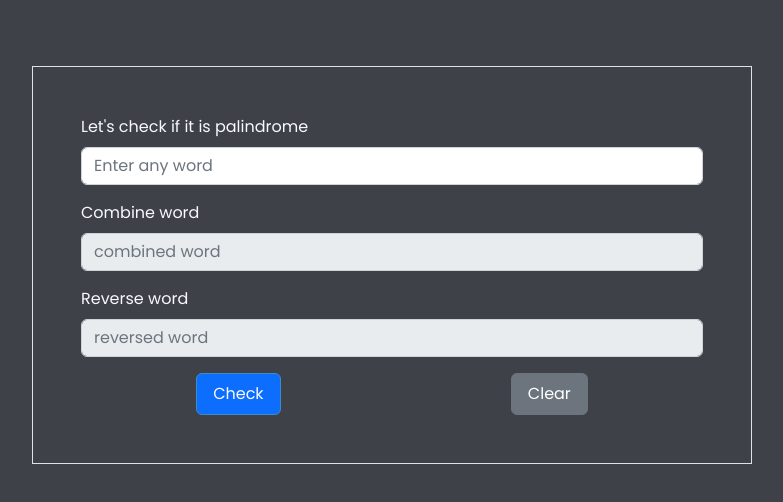
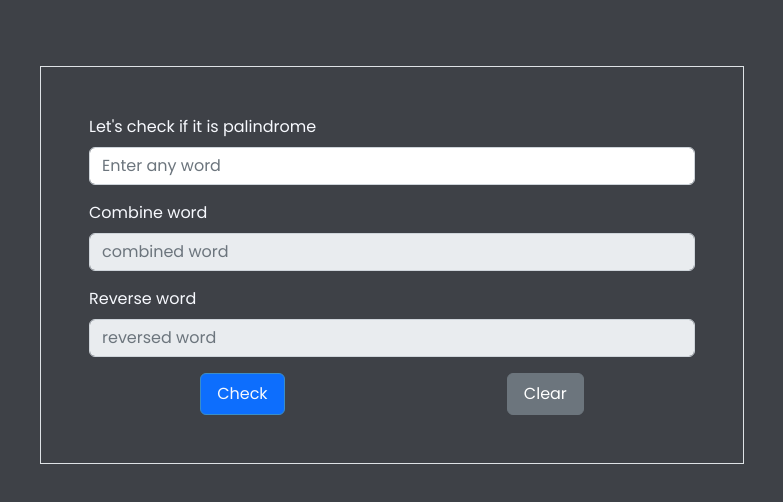
Before and after one commit to TheWebD/palindrome.checker, a plain HTML site: page index.html in a window 1280 px wide. Shown: the part 70-572 px from the top of the page, without its empty margins (248-1031 px from the left). Drawn offline with nearby package versions, Linux system fonts and the light colour scheme.

Commit message:
Update files via git

```diff
--- a/index.html
+++ b/index.html
@@ -28,16 +28,16 @@
         </div>
     </header>
     <main>
-        <div class="container-sm my-5 mx-auto p-5 border">
-            <div class="mb-3">
+        <div class="main-content container-sm my-5 mx-auto p-5 border">
+            <div class="container-inputfield mb-3">
                 <label for="exampleFormControlInput1" class="form-label">Let's check if it is palindrome</label>
                 <input type="text" class="form-control" id="userInput" placeholder="Enter any word">
               </div>
-              <div class="mb-3">
+              <div class="container-inputfield mb-3">
                 <label for="exampleFormControlInput1" class="form-label">Combine word</label>
                 <input type="text" class="form-control" id="combinedWord" placeholder="combined word" disabled>
               </div>
-              <div class="mb-3">
+              <div class="container-inputfield mb-3">
                 <label for="exampleFormControlInput1" class="form-label">Reverse word</label>
                 <input type="text" class="form-control" id="reversedWord" placeholder="reversed word" disabled>
               </div>
--- a/style.css
+++ b/style.css
@@ -9,6 +9,7 @@
     --color-secondary: #F7F9FE;
     --color-third: #3C8DC5;
 }
+
 body{
     font-family: 'Poppins', sans-serif;
     font-size: 1rem;
@@ -25,3 +26,18 @@ body{
     color: var(--color-secondary);
     transition: all .4s ease-in-out;
 }
+@media (min-width: 400px) {
+    .container-sm{
+        width: 350px;
+    }
+}
+@media (min-width: 500px) {
+    .container-sm{
+        width: 500px;
+    }
+}
+@media (min-width: 1000px){
+    .container-sm{
+        width: 55%;
+    }
+}
```
